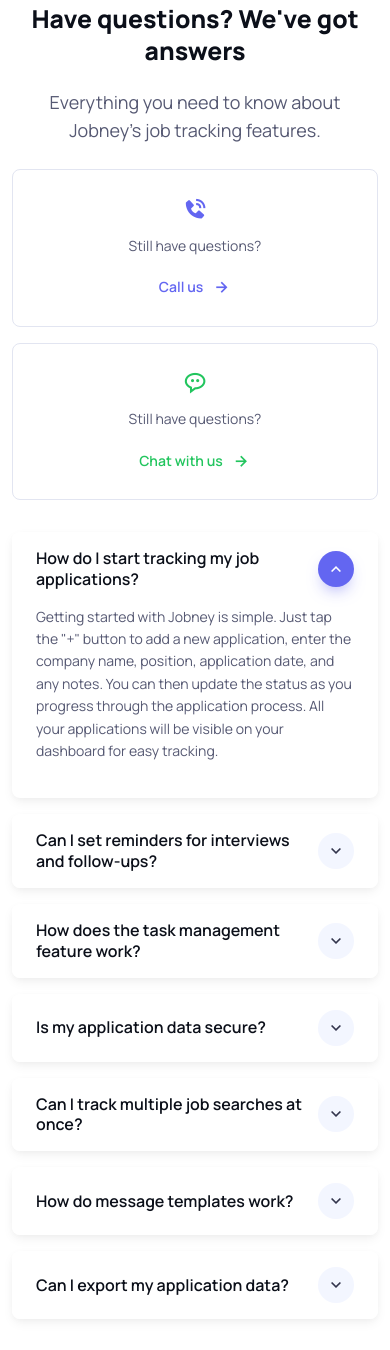
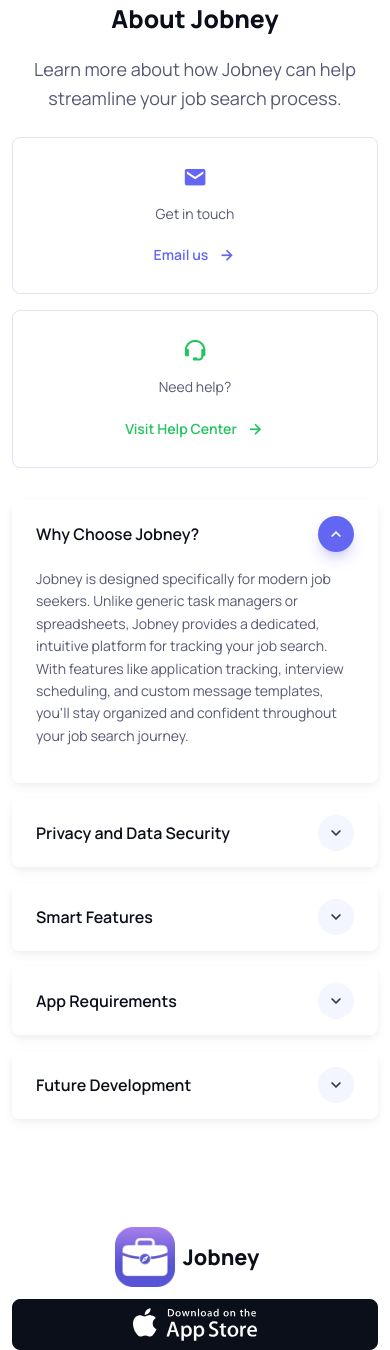
Before and after one commit to jayveeballesteros/jobney-landing-page, a plain HTML site: page index.html in a window 390 px wide. Shown: the part 3090-4440 px from the top of the page. Drawn offline with Linux system fonts and the light colour scheme.

Commit message:
Update FAQs

```diff
--- a/index.html
+++ b/index.html
@@ -581,16 +581,16 @@
        <section class="container py-5 mb-lg-2">
         <div class="row py-2 py-md-4 py-lg-5">
           <div class="col-xl-4 col-md-5 text-center text-md-start pt-md-2 pb-2 pb-md-0 mb-4 mb-md-0">
-            <h2 class="pb-3 mb-1 mb-lg-3">Have questions? <br class="d-none d-md-inline">We've got answers</h2>
-            <p class="fs-lg pb-3 mb-2 mb-lg-3">Everything you need to know about Jobney's job tracking features.</p>
+            <h2 class="pb-3 mb-1 mb-lg-3">About Jobney</h2>
+            <p class="fs-lg pb-3 mb-2 mb-lg-3">Learn more about how Jobney can help streamline your job search process.</p>
             <div class="row row-cols-1 row-cols-sm-2 g-3 g-sm-4">
               <div class="col">
                 <div class="card card-hover">
                   <div class="card-body pb-3">
-                    <i class="bx bxs-phone-call d-block fs-2 text-primary mb-2 py-1"></i>
-                    <p class="fs-sm mb-2">Still have  questions?</p>
-                    <a href="#" class="btn btn-link stretched-link px-0">
-                      Call us
+                    <i class="bx bxs-envelope d-block fs-2 text-primary mb-2 py-1"></i>
+                    <p class="fs-sm mb-2">Get in touch</p>
+                    <a href="mailto:support@jobney.app" class="btn btn-link stretched-link px-0">
+                      Email us
                       <i class="bx bx-right-arrow-alt fs-xl ms-2"></i>
                     </a>
                   </div>
@@ -599,10 +599,10 @@
               <div class="col">
                 <div class="card card-hover">
                   <div class="card-body pb-3">
-                    <i class="bx bx-message-rounded-dots d-block fs-2 text-success mb-2 py-1"></i>
-                    <p class="fs-sm mb-2">Still have  questions?</p>
+                    <i class="bx bx-support d-block fs-2 text-success mb-2 py-1"></i>
+                    <p class="fs-sm mb-2">Need help?</p>
                     <a href="#" class="btn btn-link text-success stretched-link px-0">
-                      Chat with us
+                      Visit Help Center
                       <i class="bx bx-right-arrow-alt fs-xl ms-2"></i>
                     </a>
                   </div>
@@ -615,12 +615,12 @@
               <div class="accordion-item border-0 rounded-3 shadow-sm mb-3">
                 <h2 class="accordion-header" id="q1-heading">
                   <button class="accordion-button shadow-none rounded-3" type="button" data-bs-toggle="collapse" data-bs-target="#q1" aria-expanded="true" aria-controls="q1">
-                    How do I start tracking my job applications?
+                    Why Choose Jobney?
                   </button>
                 </h2>
                 <div id="q1" class="accordion-collapse collapse show" aria-labelledby="q1-heading" data-bs-parent="#faq">
                   <div class="accordion-body fs-sm pt-0">
-                    <p>Getting started with Jobney is simple. Just tap the "+" button to add a new application, enter the company name, position, application date, and any notes. You can then update the status as you progress through the application process. All your applications will be visible on your dashboard for easy tracking.</p>
+                    <p>Jobney is designed specifically for modern job seekers. Unlike generic task managers or spreadsheets, Jobney provides a dedicated, intuitive platform for tracking your job search. With features like application tracking, interview scheduling, and custom message templates, you'll stay organized and confident throughout your job search journey.</p>
                   </div>
                 </div>
               </div>
@@ -628,12 +628,12 @@
               <div class="accordion-item border-0 rounded-3 shadow-sm mb-3">
                 <h2 class="accordion-header" id="q2-heading">
                   <button class="accordion-button shadow-none rounded-3 collapsed" type="button" data-bs-toggle="collapse" data-bs-target="#q2" aria-expanded="false" aria-controls="q2">
-                    Can I set reminders for interviews and follow-ups?
+                    Privacy and Data Security
                   </button>
                 </h2>
                 <div id="q2" class="accordion-collapse collapse" aria-labelledby="q2-heading" data-bs-parent="#faq">
                   <div class="accordion-body fs-sm pt-0">
-                    <p>Yes! Jobney integrates with your calendar to help you stay on top of important dates. You can set reminders for interviews, follow-up emails, and application deadlines. The app will notify you based on your preferred notification settings.</p>
+                    <p>Your privacy is our top priority. Jobney uses Apple's secure CloudKit framework, ensuring your data stays private and syncs seamlessly across your devices through iCloud. We never have access to your personal information, and you maintain complete control over your data at all times.</p>
                   </div>
                 </div>
               </div>
@@ -641,12 +641,12 @@
               <div class="accordion-item border-0 rounded-3 shadow-sm mb-3">
                 <h2 class="accordion-header" id="q3-heading">
                   <button class="accordion-button shadow-none rounded-3 collapsed" type="button" data-bs-toggle="collapse" data-bs-target="#q3" aria-expanded="false" aria-controls="q3">
-                    How does the task management feature work?
+                    Smart Features
                   </button>
                 </h2>
                 <div id="q3" class="accordion-collapse collapse" aria-labelledby="q3-heading" data-bs-parent="#faq">
                   <div class="accordion-body fs-sm pt-0">
-                    <p>The task management feature allows you to break down your job search into manageable steps. Create tasks like "Update Resume," "Research Company," or "Send Thank You Email." You can set due dates, mark tasks as complete, and organize them by application or as general job search tasks.</p>
+                    <p>Jobney goes beyond basic tracking with intelligent features like application analytics, salary insights, and automated follow-up reminders. Our smart templates help you maintain professional communication, while our dashboard gives you valuable insights into your job search progress.</p>
                   </div>
                 </div>
               </div>
@@ -654,52 +654,25 @@
               <div class="accordion-item border-0 rounded-3 shadow-sm mb-3">
                 <h2 class="accordion-header" id="q4-heading">
                   <button class="accordion-button shadow-none rounded-3 collapsed" type="button" data-bs-toggle="collapse" data-bs-target="#q4" aria-expanded="false" aria-controls="q4">
-                    Is my application data secure?
+                    App Requirements
                   </button>
                 </h2>
                 <div id="q4" class="accordion-collapse collapse" aria-labelledby="q4-heading" data-bs-parent="#faq">
                   <div class="accordion-body fs-sm pt-0">
-                    <p>Absolutely. Your data security is our top priority. All application information is stored securely and is only accessible through your authenticated account. We use industry-standard encryption to protect your sensitive information.</p>
-                  </div>
-                </div>
-              </div>
-
-              <div class="accordion-item border-0 rounded-3 shadow-sm mb-3">
-                <h2 class="accordion-header" id="q5-heading">
-                  <button class="accordion-button shadow-none rounded-3 collapsed" type="button" data-bs-toggle="collapse" data-bs-target="#q5" aria-expanded="false" aria-controls="q5">
-                    Can I track multiple job searches at once?
-                  </button>
-                </h2>
-                <div id="q5" class="accordion-collapse collapse" aria-labelledby="q5-heading" data-bs-parent="#faq">
-                  <div class="accordion-body fs-sm pt-0">
-                    <p>Yes, Jobney is designed to handle multiple job searches simultaneously. You can organize applications by categories, companies, or positions. This makes it easy to manage applications across different industries or job types.</p>
-                  </div>
-                </div>
-              </div>
-
-              <!-- Add new FAQ item about templates before the last item -->
-              <div class="accordion-item border-0 rounded-3 shadow-sm mb-3">
-                <h2 class="accordion-header" id="q7-heading">
-                  <button class="accordion-button shadow-none rounded-3 collapsed" type="button" data-bs-toggle="collapse" data-bs-target="#q7" aria-expanded="false" aria-controls="q7">
-                    How do message templates work?
-                  </button>
-                </h2>
-                <div id="q7" class="accordion-collapse collapse" aria-labelledby="q7-heading" data-bs-parent="#faq">
-                  <div class="accordion-body fs-sm pt-0">
-                    <p>Message templates help you communicate efficiently and professionally. Create your own templates for common situations like follow-up emails, thank you notes, or offer negotiations. You can customize each template with placeholders for company names and other details, making it easy to maintain a consistent yet personal touch in all your communications.</p>
+                    <p>Jobney is available for iOS devices running iOS 15.0 or later. The app is optimized for both iPhone and iPad, providing a seamless experience across all your Apple devices. An iCloud account is required for sync functionality.</p>
                   </div>
                 </div>
               </div>
 
               <div class="accordion-item border-0 rounded-3 shadow-sm">
-                <h2 class="accordion-header" id="q6-heading">
-                  <button class="accordion-button shadow-none rounded-3 collapsed" type="button" data-bs-toggle="collapse" data-bs-target="#q6" aria-expanded="false" aria-controls="q6">
-                    Can I export my application data?
+                <h2 class="accordion-header" id="q5-heading">
+                  <button class="accordion-button shadow-none rounded-3 collapsed" type="button" data-bs-toggle="collapse" data-bs-target="#q5" aria-expanded="false" aria-controls="q5">
+                    Future Development
                   </button>
                 </h2>
-                <div id="q6" class="accordion-collapse collapse" aria-labelledby="q6-heading" data-bs-parent="#faq">
+                <div id="q5" class="accordion-collapse collapse" aria-labelledby="q5-heading" data-bs-parent="#faq">
                   <div class="accordion-body fs-sm pt-0">
-                    <p>Yes, you can export your application data for backup or analysis. Jobney allows you to export your data in common formats, making it easy to keep records or create custom reports of your job search progress.</p>
+                    <p>We're constantly working to improve Jobney based on user feedback. Our roadmap includes enhanced analytics, AI-powered insights, and integration with popular job boards. Stay tuned for regular updates that make your job search even more effective.</p>
                   </div>
                 </div>
               </div>
```
